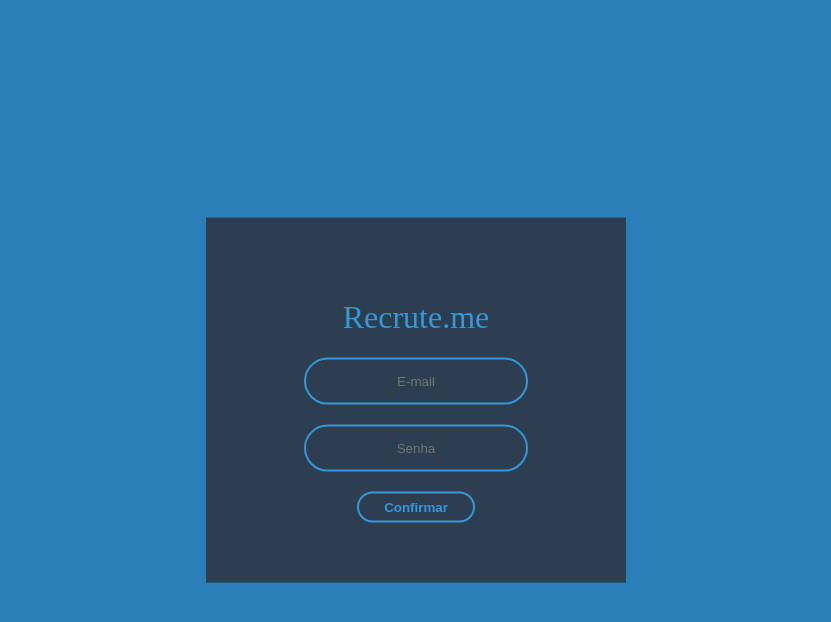
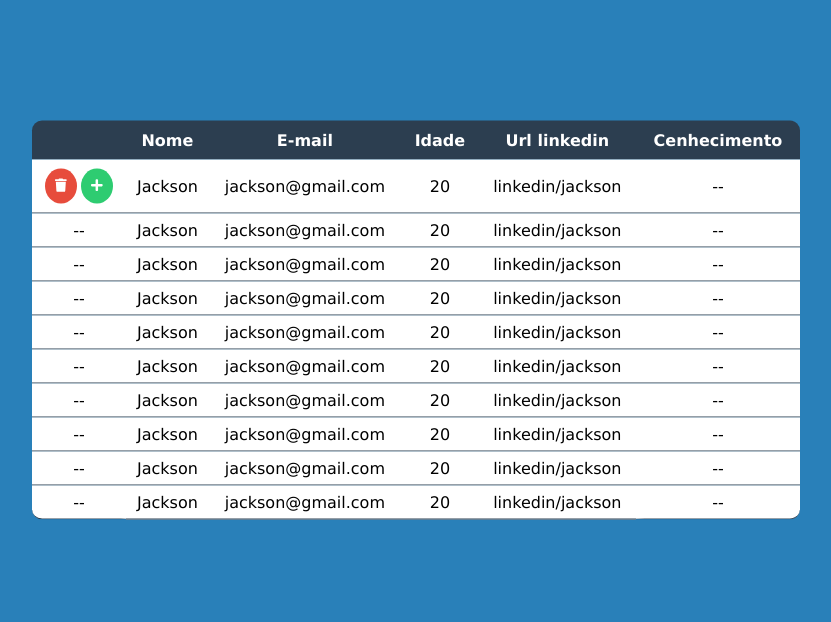
Before and after one commit to pedroEifler/Recrute.me, an Angular app: page / in a window 1280 px wide. Shown: the top 622 px of the page, without its empty margins (224-1055 px from the left). Built offline with nearby package versions, Linux system fonts and the light colour scheme; a web font is replaced by a local one.

Commit message:
Estilo inicial da tabela de candidatos

```diff
--- a/package.json
+++ b/package.json
@@ -19,6 +19,9 @@
     "@angular/platform-browser": "~10.1.3",
     "@angular/platform-browser-dynamic": "~10.1.3",
     "@angular/router": "~10.1.3",
+    "@fortawesome/angular-fontawesome": "^0.7.0",
+    "@fortawesome/fontawesome-svg-core": "^1.2.28",
+    "@fortawesome/free-solid-svg-icons": "^5.13.0",
     "rxjs": "~6.6.0",
     "tslib": "^2.0.0",
     "zone.js": "~0.10.2"
--- a/src/app/app.component.html
+++ b/src/app/app.component.html
@@ -1 +1 @@
-<app-login></app-login>
+<app-tabela-candidato></app-tabela-candidato>
--- /dev/null
+++ b/src/app/tabela-candidato/tabela-candidato.component.css
@@ -0,0 +1,71 @@
+#tabela {
+    padding-top: 100vh;
+    background-color: #2980b9;
+    font-family: 'Lucida Sans', 'Lucida Sans Regular', 'Lucida Grande', 'Lucida Sans Unicode', Geneva, Verdana, sans-serif;
+}
+
+.table {
+    width: 60%;
+    margin: 0 auto;
+    position: absolute;
+    top: 40%;
+    left: 50%;
+    transform: translate(-50%, -50%);
+    border-spacing: 0;
+    display: table;
+}
+
+.table th {
+    background-color: #2c3e50;
+    color: white;
+    padding: 10px;
+}
+.table th:first-of-type {
+    border-top-left-radius: 10px;
+}
+
+.table th:last-of-type {
+    border-top-right-radius: 10px;
+}
+
+.table td  {
+    background-color: white;
+    border-bottom: 1px solid #2c3e50;
+    padding: 7px;
+    text-align: center;
+}
+
+.table tr:last-of-type td:first-of-type {
+    border-bottom-left-radius: 10px;
+}
+
+.table tr:last-of-type td:last-of-type {
+    border-bottom-right-radius: 10px;
+}
+
+.table td button {
+    padding: 10px;
+    margin: 2px;
+    border: none;
+    border-radius: 50%;
+    color: white;
+    outline: none;
+    cursor: pointer;
+    text-align: center;
+}
+
+.table td .deletar {
+    background-color: #e74c3c;
+}
+
+.table td .adicionar {
+    background-color: #2ecc71;
+}
+
+.table td .deletar:hover {
+    background-color: #c0392b;
+}
+
+.table td .adicionar:hover {
+    background-color: #27ae60;
+}
--- /dev/null
+++ b/src/app/tabela-candidato/tabela-candidato.component.html
@@ -0,0 +1,99 @@
+<div id="tabela">
+    <table class="table">
+        <tr>
+            <th></th>
+            <th>Nome</th>
+            <th>E-mail</th>
+            <th>Idade</th>
+            <th>Url linkedin</th>
+            <th>Cenhecimento</th>
+        </tr>
+        <tr>
+            <td>
+                <button class="deletar">
+                    <fa-icon [icon]="deletar"></fa-icon>
+                </button>
+                <button class="adicionar">
+                    <fa-icon [icon]="adicionar"></fa-icon>
+                </button>
+            </td>
+            <td>Jackson</td>
+            <td>jackson@gmail.com</td>
+            <td>20</td>
+            <td>linkedin/jackson</td>
+            <td>--</td>
+        </tr>
+        <tr>
+            <td>--</td>
+            <td>Jackson</td>
+            <td>jackson@gmail.com</td>
+            <td>20</td>
+            <td>linkedin/jackson</td>
+            <td>--</td>
+        </tr>
+        <tr>
+            <td>--</td>
+            <td>Jackson</td>
+            <td>jackson@gmail.com</td>
+            <td>20</td>
+            <td>linkedin/jackson</td>
+            <td>--</td>
+        </tr>
+        <tr>
+            <td>--</td>
+            <td>Jackson</td>
+            <td>jackson@gmail.com</td>
+            <td>20</td>
+            <td>linkedin/jackson</td>
+            <td>--</td>
+        </tr>
+        <tr>
+            <td>--</td>
+            <td>Jackson</td>
+            <td>jackson@gmail.com</td>
+            <td>20</td>
+            <td>linkedin/jackson</td>
+            <td>--</td>
+        </tr>
+        <tr>
+            <td>--</td>
+            <td>Jackson</td>
+            <td>jackson@gmail.com</td>
+            <td>20</td>
+            <td>linkedin/jackson</td>
+            <td>--</td>
+        </tr>
+        <tr>
+            <td>--</td>
+            <td>Jackson</td>
+            <td>jackson@gmail.com</td>
+            <td>20</td>
+            <td>linkedin/jackson</td>
+            <td>--</td>
+        </tr>
+        <tr>
+            <td>--</td>
+            <td>Jackson</td>
+            <td>jackson@gmail.com</td>
+            <td>20</td>
+            <td>linkedin/jackson</td>
+            <td>--</td>
+        </tr>
+        <tr>
+            <td>--</td>
+            <td>Jackson</td>
+            <td>jackson@gmail.com</td>
+            <td>20</td>
+            <td>linkedin/jackson</td>
+            <td>--</td>
+        </tr>
+        <tr>
+            <td>--</td>
+            <td>Jackson</td>
+            <td>jackson@gmail.com</td>
+            <td>20</td>
+            <td>linkedin/jackson</td>
+            <td>--</td>
+        </tr>
+    </table>
+</div>
--- /dev/null
+++ b/src/app/tabela-candidato/tabela-candidato.component.ts
@@ -0,0 +1,18 @@
+import { Component, OnInit } from '@angular/core';
+import { faTrash, faPlus } from '@fortawesome/free-solid-svg-icons';
+
+@Component({
+  selector: 'app-tabela-candidato',
+  templateUrl: './tabela-candidato.component.html',
+  styleUrls: ['./tabela-candidato.component.css']
+})
+export class TabelaCandidatoComponent implements OnInit {
+  deletar = faTrash;
+  adicionar = faPlus;
+
+  constructor() { }
+
+  ngOnInit(): void {
+  }
+
+}
```
Also changed, not shown: src/app/app.module.ts (+6 -2 lines), 2 other files (tests, documents, lock files or other folders).
